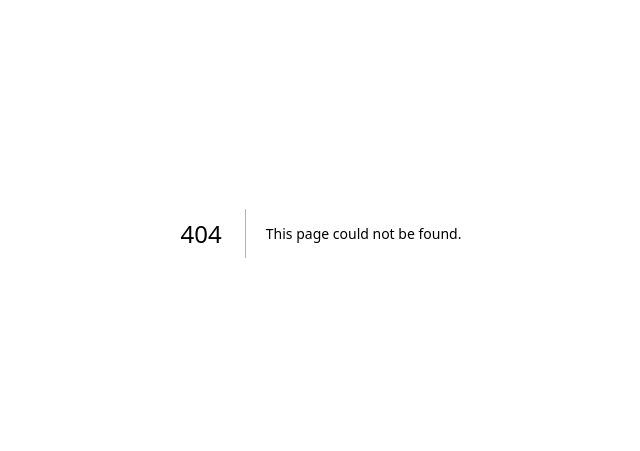
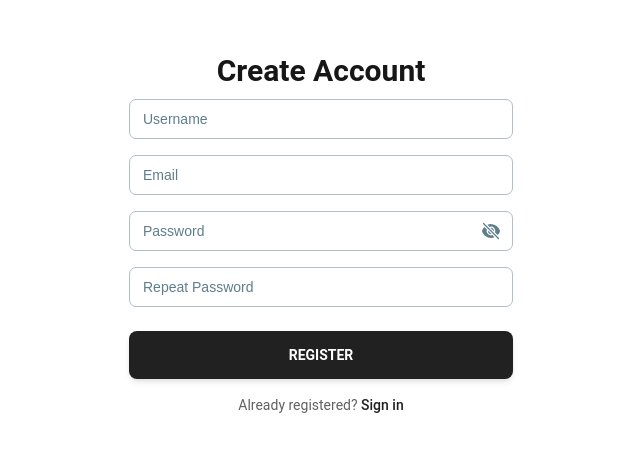
Before and after one commit to Alistar542/quizmate, a Next.js app: page /register in a window 1280 px wide. Before the commit this address had no page. Shown: the part 167-618 px from the top of the page, without its empty margins (319-959 px from the left). Built offline with nearby package versions, Linux system fonts and the light colour scheme; no server answers.

Commit message:
Change to validation error color

```diff
--- a/src/app/login/page.tsx
+++ b/src/app/login/page.tsx
@@ -155,7 +155,7 @@ export default function LoginPage() {
                   }
                 })}
             />
-            {errors.email && <p role="alert">{errors.email.message}</p>}
+            {errors.email && <p role="alert" className="text-sm text-red-400">{errors.email.message}</p>}
           </div>
           <div className="w-full mt-4">
             <Input label="Password"
@@ -173,7 +173,7 @@ export default function LoginPage() {
                   )}
                 </i>
               }/>
-            {errors.password && <p role="alert">{errors.password.message}</p>}
+            {errors.password && <p role="alert" className="text-sm text-red-400">{errors.password.message}</p>}
           </div>
           <Button color="gray" size="lg"
             className="mt-6 flex h-12 items-center justify-center gap-2"
@@ -200,7 +200,7 @@ export default function LoginPage() {
             Not registered?{" "}
             <Link
               key="register"
-              href="/registration"
+              href="/register"
               className="font-medium text-gray-900"
             >
               Create account
--- /dev/null
+++ b/src/app/register/page.tsx
@@ -0,0 +1,265 @@
+"use client";
+import { useState, useRef } from "react";
+import { useRouter } from 'next/navigation'
+
+import { initializeApp } from "firebase/app";
+import { getAuth, createUserWithEmailAndPassword } from "firebase/auth";
+import { collection, addDoc, getFirestore, getDocs, query, where, or } from "firebase/firestore";
+import { firebaseConfig } from "@/app/constants/firebaseconstants";
+import { useForm, SubmitHandler } from "react-hook-form"
+import { EyeSlashIcon, EyeIcon } from "@heroicons/react/24/solid";
+import Link from 'next/link';
+import {
+  Dialog,
+  DialogHeader,
+  DialogBody,
+  DialogFooter,
+  Typography,
+  Input,
+  Button
+} from "@material-tailwind/react";
+
+const app = initializeApp(firebaseConfig);
+
+type Inputs = {
+  username: string
+  password: string
+  email: string
+  repeatPassword: string
+}
+
+
+export default function RegistrationPage() {
+  const router = useRouter()
+  const [passwordShown, setPasswordShown] = useState(false);
+  const togglePasswordVisiblity = () => setPasswordShown((cur) => !cur);
+  const [modalMessage, setModalMessage] = useState('')
+  const [open, setOpen] = useState(false);
+  const handleOpen = () => setOpen(!open);
+
+  const [openSuccessModal, setopenSuccessModal] = useState(false);
+  const handleSuccessOpen = () => {
+    setopenSuccessModal(!openSuccessModal);
+    router.push('/login')
+  }
+
+  const {
+    register,
+    handleSubmit,
+    watch,
+    formState: { errors, isSubmitting },
+    reset
+  } = useForm<Inputs>()
+
+  const password = useRef({});
+  password.current = watch("password", "");
+
+  const onSubmit: SubmitHandler<Inputs> = async function (data) {
+    if (data.password.trim() === data.repeatPassword.trim()) {
+      return getUserDetails(data)
+        .then((result) => {
+          if (result || result === null) {
+            const auth = getAuth();
+            console.log("user is not present")
+            return createUserWithEmailAndPassword(auth, data.email.trim(), data.password.trim())
+              .then((userCredential) => {
+                const user = userCredential.user;
+                // const token = credential && credential.accessToken;
+                console.log("user from firebase", user)
+                return saveUserToFirebase(data)
+                  .then(() => {
+                    setModalMessage('User registered successfully')
+                    setopenSuccessModal(true)
+                    reset()
+                  })
+              })
+              .catch((error) => {
+                const errorCode = error.code;
+                const errorMessage = error.message;
+                console.log(errorCode, errorMessage)
+                setModalMessage('Error occured while saving user details')
+                handleOpen()
+              });
+          } else {
+            console.log("user is present already")
+            setModalMessage('A user with the same email or username exists already')
+            handleOpen()
+          }
+        })
+    }
+  }
+
+  async function getUserDetails(userInfo: any) {
+    const db = getFirestore(app);
+    const q = query(collection(db, "users"), or(
+      where("email", "==", userInfo.email),
+      where("username", "==", userInfo.username)
+    ));
+    const docSnap = await getDocs(q);
+    if (docSnap.docs.length >= 1) {
+      docSnap.forEach((doc) => {
+        let userFromDb = { userId: doc.id, ...doc.data() }
+        console.log(userFromDb)
+      });
+    } else {
+      return null;
+    }
+  }
+
+  async function saveUserToFirebase(userInfo: any) {
+    const db = getFirestore(app);
+    console.log("Saving the details to firebase")
+    const userDetailsToSave = {
+      email: userInfo.email,
+      username: userInfo.username,
+      questionId: 1,
+      clueId: 1,
+      questionTimestamp: Date.now()
+    }
+    console.log("user details to save ", userDetailsToSave)
+    const docRef = await addDoc(collection(db, "users"), userDetailsToSave);
+  }
+
+  return (
+    <section className="grid text-center h-screen items-center p-8">
+      <div>
+        <Typography variant="h3" className="mb-2">
+          Create Account
+        </Typography>
+        <form onSubmit={handleSubmit(onSubmit)} className="mx-auto max-w-[24rem] text-left">
+
+          <div className="w-full">
+            <Input label="Username"
+              {...register("username",
+                {
+                  required: "Username is required",
+                  maxLength: {
+                    value: 8,
+                    message: "Maximum 8 characters allowed",
+                  },
+                  pattern: {
+                    value: /^[a-z0-9]+$/gi,
+                    message: "Only alphanumeric characters allowed"
+                  }
+                })} />
+            {errors.username && <p role="alert" className="text-sm text-red-400">{errors.username.message}</p>}
+          </div>
+          <div className="w-full mt-4">
+            <Input label="Email" type="email"
+              {...register("email",
+                {
+                  required: "Email is required",
+                  pattern: {
+                    value: /^[A-Z0-9._%+-]+@[A-Z0-9.-]+\.[A-Z]{2,}$/i,
+                    message: "Invalid email address"
+                  }
+                })} />
+            {errors.email && <p role="alert" className="text-sm text-red-400">{errors.email.message}</p>}
+          </div>
+          <div className="w-full mt-4">
+            <Input label="Password"
+              type={passwordShown ? "text" : "password"}
+              {...register("password",
+                {
+                  required: "Password is required",
+                  pattern: { value: /^\S*$/, message: "Spaces not allowed" },
+                  minLength: {
+                    value: 8,
+                    message: "Must be 8 characters",
+                  },
+                  maxLength: {
+                    value: 12,
+                    message: "Maximum 12 characters allowed",
+                  },
+                  validate: (value) => {
+                    return (
+                      [/[a-z]/, /[A-Z]/, /[0-9]/, /[^a-zA-Z0-9]/].every((pattern) =>
+                        pattern.test(value)
+                      ) || "Must include lower, upper, number, and special chars"
+                    );
+                  },
+                })}
+              icon={
+                <i onClick={togglePasswordVisiblity}>
+                  {passwordShown ? (
+                    <EyeIcon className="h-5 w-5" />
+                  ) : (
+                    <EyeSlashIcon className="h-5 w-5" />
+                  )}
+                </i>
+              } />
+            {errors.password && <p role="alert" className="text-sm text-red-400">{errors.password.message}</p>}
+          </div>
+          <div className="w-full mt-4">
+            <Input label="Repeat Password" type="password"
+              {...register("repeatPassword",
+                {
+                  required: "This field is required",
+                  pattern: { value: /^\S*$/, message: "Spaces not allowed" },
+                  minLength: {
+                    value: 8,
+                    message: "Must be 8 characters",
+                  },
+                  maxLength: {
+                    value: 12,
+                    message: "Maximum 12 characters allowed",
+                  },
+                  validate: value =>
+                    value === password.current || "The passwords do not match"
+                })} />
+            {errors.repeatPassword && <p role="alert" className="text-sm text-red-400">{errors.repeatPassword.message}</p>}
+          </div>
+
+          <Button color="gray" size="lg"
+            className="mt-6 flex h-12 items-center justify-center gap-2"
+            type="submit"
+            disabled={isSubmitting}
+            fullWidth>
+            {isSubmitting ? "Submitting..." : "Register"}
+          </Button>
+
+          <Typography
+            variant="small"
+            color="gray"
+            className="!mt-4 text-center font-normal"
+          >
+            Already registered?{" "}
+            <Link
+              key="login"
+              href="/login"
+              className="font-medium text-gray-900"
+            >
+              Sign in
+            </Link>
+          </Typography>
+
+        </form>
+
+        <Dialog open={open} handler={handleOpen}>
+          <DialogHeader>Message</DialogHeader>
+          <DialogBody className="flex justify-center">
+            {modalMessage}
+          </DialogBody>
+          <DialogFooter>
+            <Button variant="gradient" color="gray" onClick={handleOpen}>
+              <span>OK</span>
+            </Button>
+          </DialogFooter>
+        </Dialog>
+
+        <Dialog open={openSuccessModal} handler={handleSuccessOpen}>
+          <DialogHeader>Message</DialogHeader>
+          <DialogBody className="flex justify-center">
+            Registration success
+          </DialogBody>
+          <DialogFooter>
+            <Button variant="gradient" color="gray" onClick={handleSuccessOpen}>
+              <span>OK</span>
+            </Button>
+          </DialogFooter>
+        </Dialog>
+
+      </div>
+    </section>
+  );
+}
```
